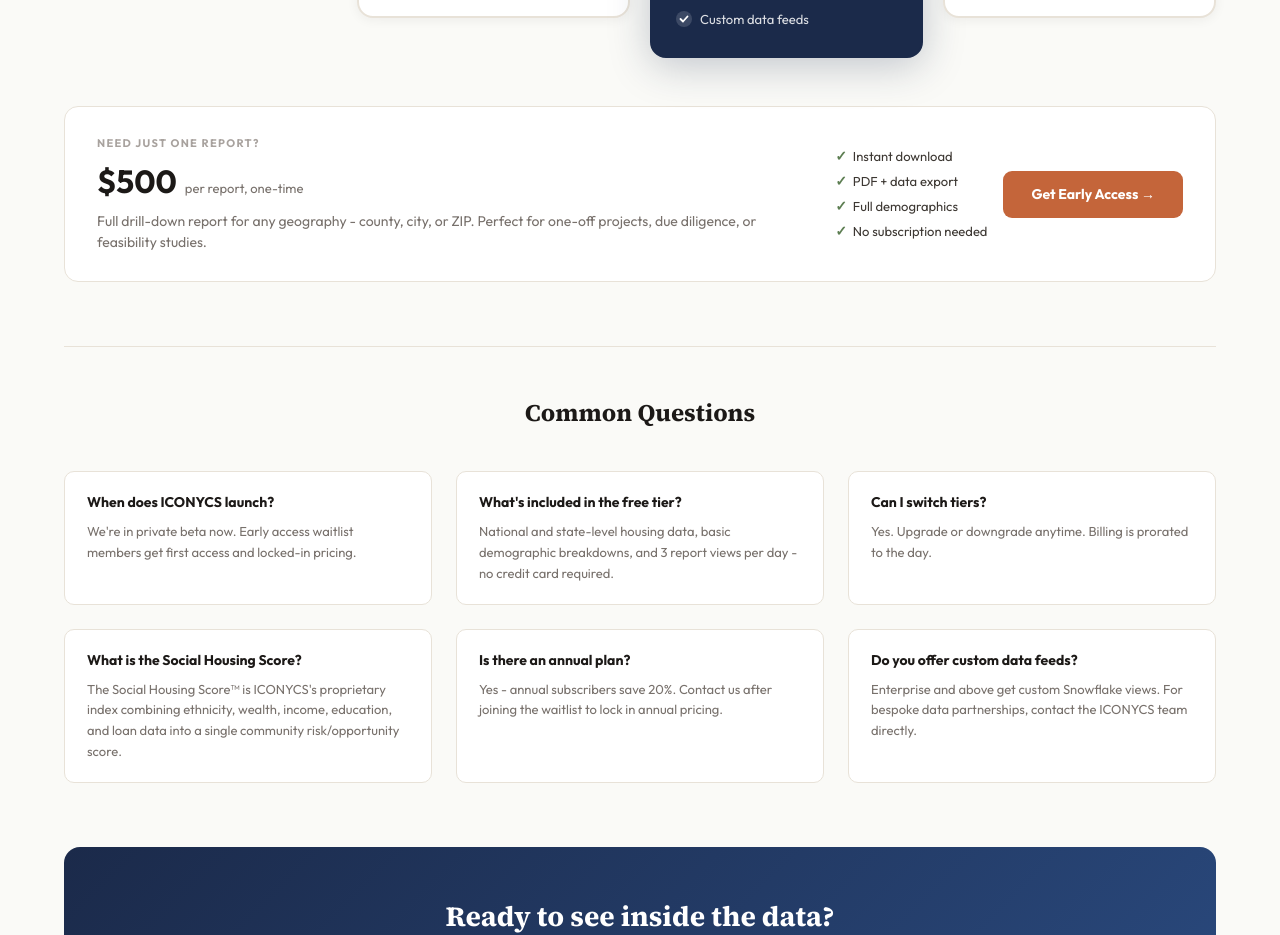
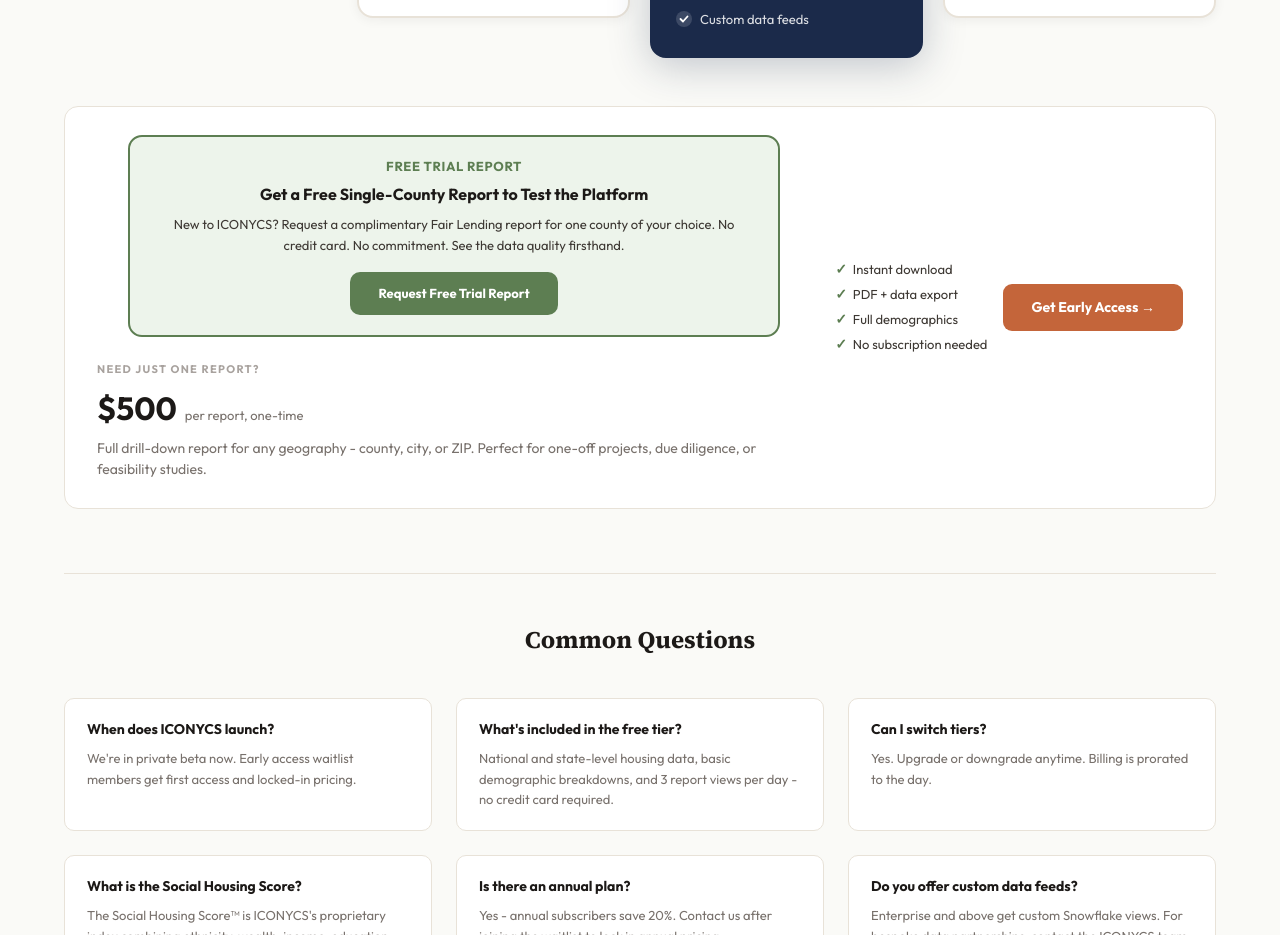
Before and after one commit to Davevw/Iconycs-Platform, a Next.js app: page /pricing in a window 1280 px wide. Shown: the part 1160-2095 px from the top of the page. Built offline with nearby package versions, Linux system fonts and the light colour scheme.

Commit message:
feat: free trial report offer - one county no commitment

```diff
--- a/app/pricing/page.tsx
+++ b/app/pricing/page.tsx
@@ -939,7 +939,25 @@
             flexWrap: 'wrap',
           }}>
             <div style={{ flex: 1, minWidth: 240 }}>
-              <div style={{
+                      {/* Free Test Report Offer */}
+        <div style={{ maxWidth: 700, margin: '0 auto 24px', padding: '0 24px' }}>
+          <div style={{ background: '#EDF4EB', border: '2px solid #5D7E52', borderRadius: 14, padding: '20px 28px', textAlign: 'center' }}>
+            <div style={{ fontSize: 13, fontWeight: 800, color: '#5D7E52', marginBottom: 6, letterSpacing: '0.05em' }}>FREE TRIAL REPORT</div>
+            <div style={{ fontSize: 16, fontWeight: 700, color: '#1C1917', marginBottom: 8 }}>
+              Get a Free Single-County Report to Test the Platform
+            </div>
+            <div style={{ fontSize: 13, color: '#3D3833', marginBottom: 16, lineHeight: 1.6 }}>
+              New to ICONYCS? Request a complimentary Fair Lending report for one county of your choice.
+              No credit card. No commitment. See the data quality firsthand.
+            </div>
+            <a href="mailto:info@iconycs.com?subject=Free Trial Report Request&body=Please send me a free single-county Fair Lending report for: [County, State]"
+              style={{ display: 'inline-block', padding: '12px 28px', background: '#5D7E52', color: '#fff', borderRadius: 10, fontSize: 13, fontWeight: 700, textDecoration: 'none' }}>
+              Request Free Trial Report
+            </a>
+          </div>
+        </div>
+
+<div style={{
                 fontSize: 11, fontWeight: 700, letterSpacing: '0.12em',
                 color: C.textDim, fontFamily: C.font, marginBottom: 6,
               }}>
```
